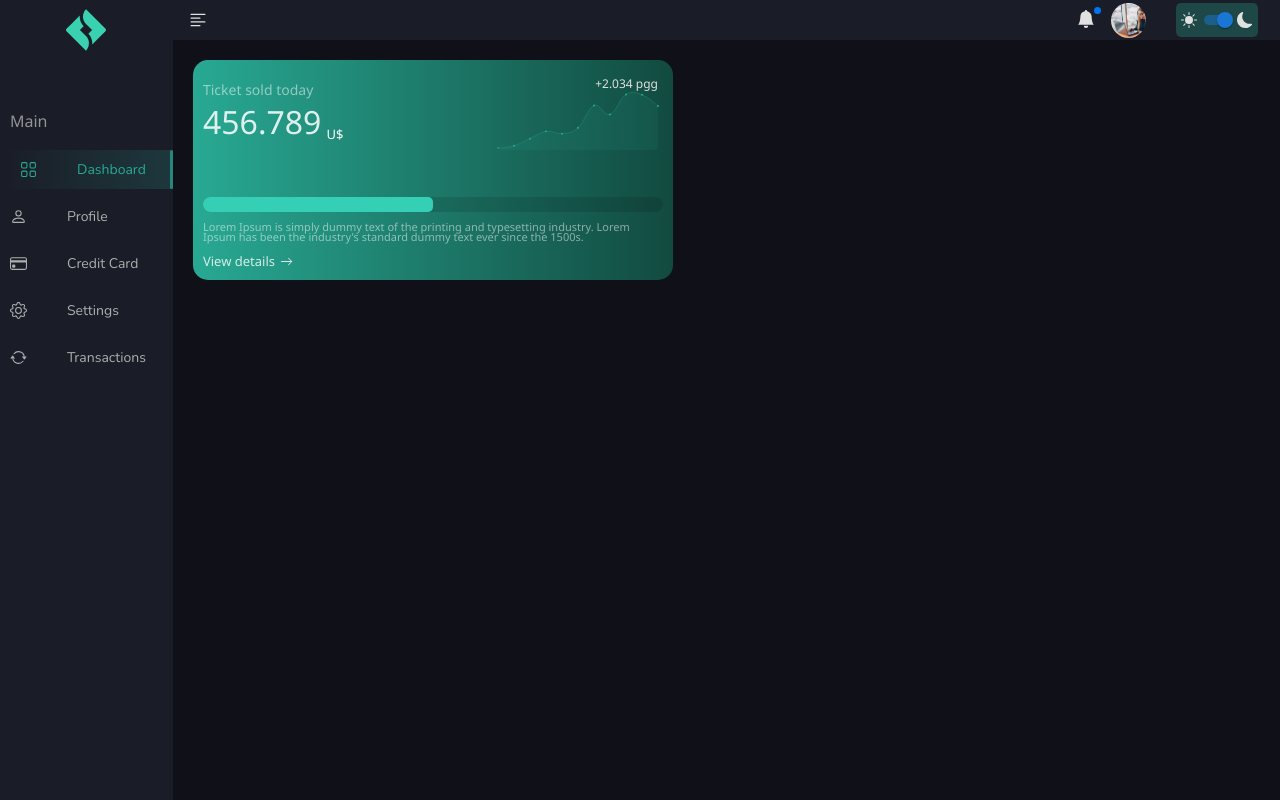
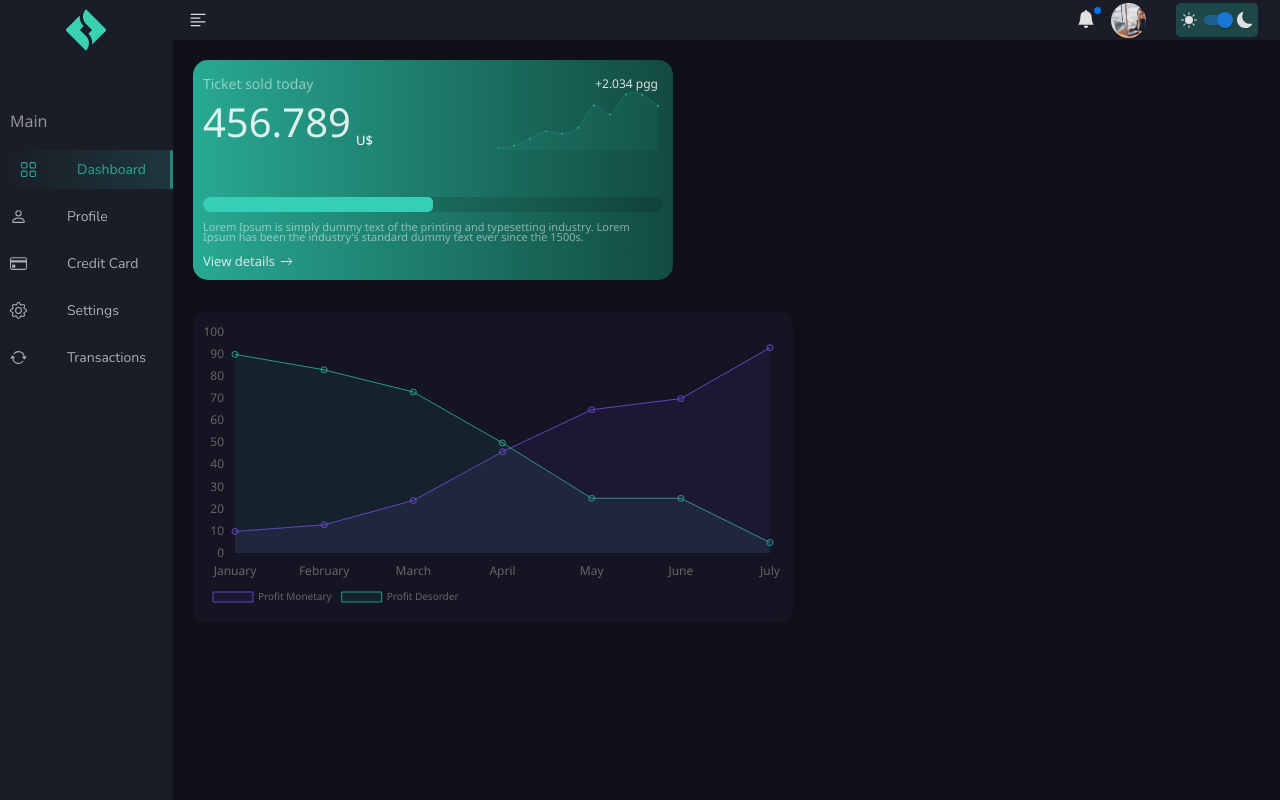
Before and after one commit to Jackson-SM/DashboardPayment, a React (Vite) app: page / in a window 1280 px wide. Built offline with nearby package versions, Linux system fonts and the light colour scheme.

Commit message:
added: card graphic profit monetary and defict

```diff
--- a/package.json
+++ b/package.json
@@ -13,8 +13,10 @@
     "@emotion/styled": "^11.10.4",
     "@mui/material": "^5.10.11",
     "@types/styled-components": "^5.1.26",
+    "chart.js": "^3.9.1",
     "polished": "^4.2.2",
     "react": "^18.2.0",
+    "react-chartjs-2": "^4.3.1",
     "react-dom": "^18.2.0",
     "react-icons": "^4.6.0",
     "react-router-dom": "^6.4.2",
--- a/src/pages/Dashboard/Content/Main/styles.ts
+++ b/src/pages/Dashboard/Content/Main/styles.ts
@@ -2,4 +2,8 @@ import styled from 'styled-components';
 
 export const MainContainer = styled.main`
   padding: 20px;
+
+  display: flex;
+  flex-direction: column;
+  gap: 2rem;
 `;
--- a/src/pages/Dashboard/Sections/DashboardSection/Components/CardLarge/styles.ts
+++ b/src/pages/Dashboard/Sections/DashboardSection/Components/CardLarge/styles.ts
@@ -29,7 +29,7 @@ export const CardLargeStyle = styled.div`
 
     & .amount {
       color: ${props => transparentize(0.15,'white')};
-      font-size: 32px;
+      font-size: 40px;
 
       display: flex;
       align-items: center;
--- a/src/pages/Dashboard/Sections/DashboardSection/index.tsx
+++ b/src/pages/Dashboard/Sections/DashboardSection/index.tsx
@@ -5,16 +5,124 @@ import CircularProgress, { CircularProgressProps } from '@mui/material/CircularP
 import Typography from '@mui/material/Typography';
 
 import { Card } from './Components/Card/Card'
-import { AmountProgressContainer, CardContainer, CircularContainer, DashboardSectionContainer } from './styles'
+import { AmountProgressContainer, CardContainer, CircularContainer, DashboardSectionContainer, GraphicContainer } from './styles'
 import { CardLarge } from './Components/CardLarge';
 import { CardLargeContainer } from './Components/CardLarge/styles';
 
+
+import {
+  Chart as ChartJS,
+  CategoryScale,
+  LinearScale,
+  PointElement,
+  LineElement,
+  Title,
+  Tooltip,
+  Legend,
+  Filler
+} from 'chart.js';
+import { Chart } from 'react-chartjs-2';
+import { transparentize } from 'polished';
+import { useTheme } from '../../../../hooks/useTheme';
+
 export const DashboardSection = () => {
+
+  const { theme } = useTheme();
+
+  ChartJS.register(
+    CategoryScale,
+    LinearScale,
+    PointElement,
+    LineElement,
+    Title,
+    Tooltip,
+    Legend,
+    Filler
+  );
+
+  const options = {
+    responsive: true,
+    plugins: {
+      legend: {
+        position: 'bottom' as const,
+        align: 'start',
+        labels: {
+          font: {
+            family: 'Noto Sans',
+            size: 10
+          }
+        }
+      },
+    },
+    scales: {
+      y: {
+        grid: {
+          drawOnChartArea: false,
+          drawBorder: false,
+        },
+        ticks: {
+          font: {
+            family: "Noto Sans",
+          }
+        },
+        min: 0,
+        max: 100
+      },
+      x: {
+        grid: {
+        },
+        ticks: {
+          font: {
+            family: "Noto Sans",
+          }
+        }
+      }
+    },
+    layout: {
+      autoPadding: true,
+    }
+  };
+
+  const labelCreate = ['January', 'February', 'March', 'April', 'May', 'June', 'July'];
+  const dataCreate = {
+    facture: [
+      10,13,24,46,65,70,93
+    ],
+    desorder: [
+      90,83,73,50,25,25,5
+    ]
+  }
+
+  const data = {
+    labels: labelCreate.map(data => data),
+    datasets: [
+      {
+        label: 'Profit Monetary',
+        data: dataCreate.facture.map(data => data),
+        borderColor: `${transparentize(0.1, theme.colors.tertiary)}`,
+        backgroundColor: `${transparentize(0.9, theme.colors.tertiary)}`,
+        borderWidth: 1,
+        fill: true,
+      },
+      {
+        label: 'Profit Desorder',
+        data: dataCreate.desorder.map(data => data),
+        borderColor: `${transparentize(0.1, theme.colors.secundary)}`,
+        backgroundColor: `${transparentize(0.9, theme.colors.secundary)}`,
+        borderWidth: 1,
+        fill: true,
+      },
+    ],
+  }
+
   return (
-    <DashboardSectionContainer>
+    <>
       <CardLargeContainer>
         <CardLarge />
       </CardLargeContainer>
-    </DashboardSectionContainer>
+      <GraphicContainer>
+        <Chart type="line" options={options} data={data} />
+      </GraphicContainer>
+    </>
   )
 }
--- a/src/pages/Dashboard/Sections/DashboardSection/styles.ts
+++ b/src/pages/Dashboard/Sections/DashboardSection/styles.ts
@@ -1,4 +1,6 @@
 import styled from 'styled-components';
+import { Line } from 'react-chartjs-2'
+import { transparentize } from 'polished';
 
 export const DashboardSectionContainer = styled.div`
 `;
@@ -35,3 +37,14 @@ export const AmountProgressContainer = styled.div`
   bottom: 0;
   right: 0;
 `;
+
+export const GraphicContainer = styled.div`
+  width: 600px;
+  height: auto;
+
+  background: ${props => transparentize(0.95, props.theme.colors.tertiary)};
+
+  border-radius: 10px;
+
+  padding: 10px;
+`;
--- a/src/pages/Dashboard/styles.ts
+++ b/src/pages/Dashboard/styles.ts
@@ -3,4 +3,6 @@ import styled from 'styled-components';
 export const DashboardContainer = styled.div`
   font-family: 'Noto Sans';
   display: flex;
+
+  overflow-y: hidden;
 `;
```
Also changed, not shown: 1 other file (tests, documents, lock files or other folders).
